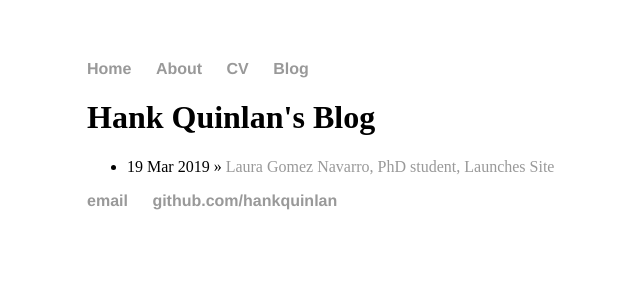
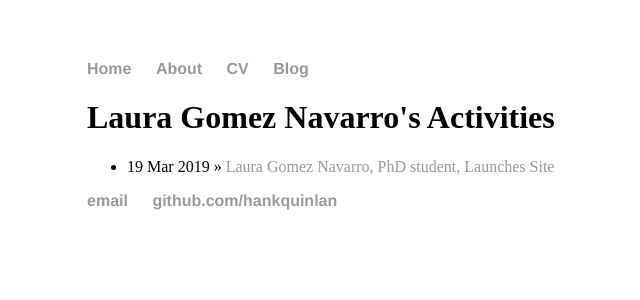
Before and after one commit to LauraGomezNavarro/LauraGomezNavarro.github.io, a Jekyll site: the page built from blog/index.html, in a window 1280 px wide. Shown: the top 300 px of the page, without its empty margins (105-745 px from the left). Built offline with Jekyll 4.4.1, drawn with Linux system fonts in a browser that asks for light colours.

Commit message:
Update index.html

```diff
--- a/blog/index.html
+++ b/blog/index.html
@@ -1,6 +1,6 @@
 ---
 layout: default
-title: Hank Quinlan's Blog
+title: Laura Gomez Navarro's Activities
 ---
 	<h1>{{ page.title }}</h1>
 	<ul class="posts">
```
